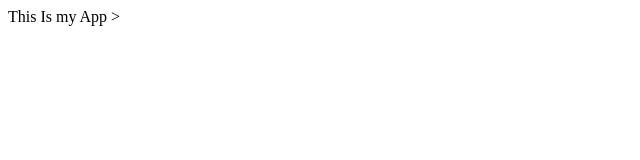
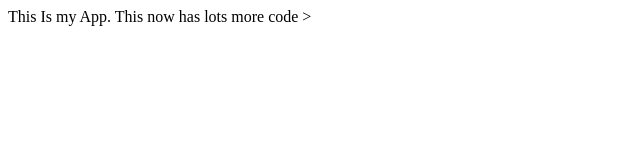
Before and after one commit to jayeshrgohel/TestPro, a plain HTML site: page index.html in a window 1280 px wide. Shown: the whole page, without its empty margins (0-640 px from the left). Drawn offline with Linux system fonts and the light colour scheme.

Commit message:
Second Commit

```diff
--- a/index.html
+++ b/index.html
@@ -1,7 +1,9 @@
 <html>
     <head>
         <body>
-            This Is my App
+            This Is my App.
+
+            This now has lots more code
         </body>
     </head>>
 
```
Also changed, not shown: 1 other file.
